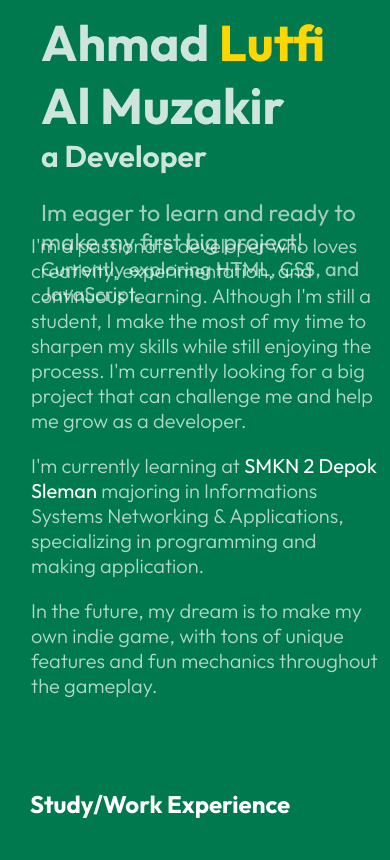
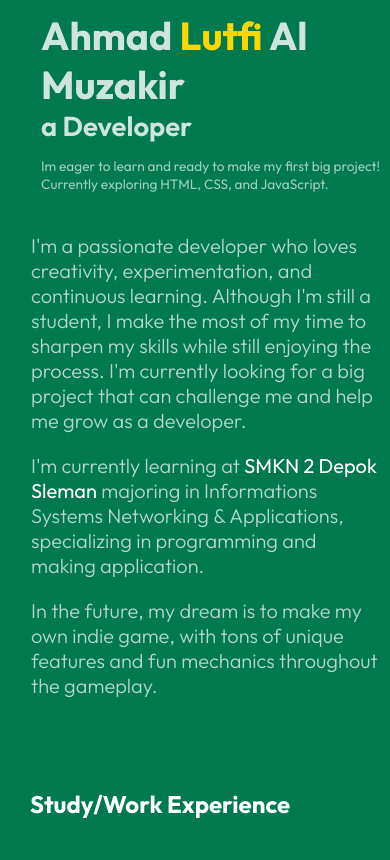
Before and after one commit to LugeAxel/website, a plain HTML site: page index.html in a window 390 px wide. Drawn offline with Linux system fonts and the light colour scheme.

Commit message:
Update style.css

```diff
--- a/style.css
+++ b/style.css
@@ -286,16 +286,30 @@ body {
     #right-side {
         width: 100%;
         padding-top: 0;
+        flex-grow: 1;
     }
     #left-side {
         width: 100%;
         height: 200px;
         padding-top: 0;
-        font-size: 20px;
+        flex-grow: 2;
+    }
 
+    #left-side h1{
+        font-size: 10vw;
+    }
+    #left-side h2 {
+        font-size: 7vw;
+    }
+    #left-side h3 {
+        font-size: 3.5vw;
+    }
+    #left-side h4 {
+        font-size: 3.5vw;
     }
     .menu-link {
         display: none;
+
     }
 
 }
```
